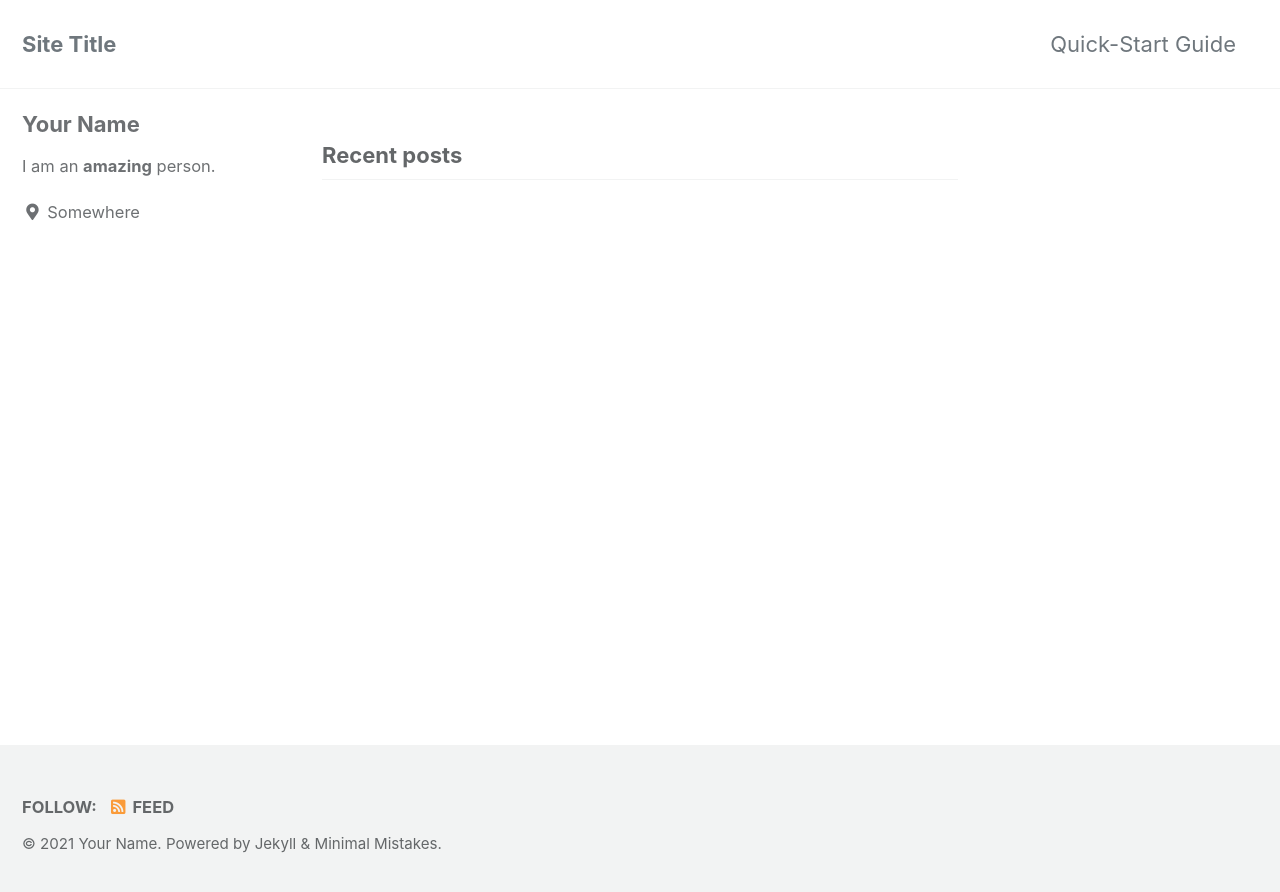
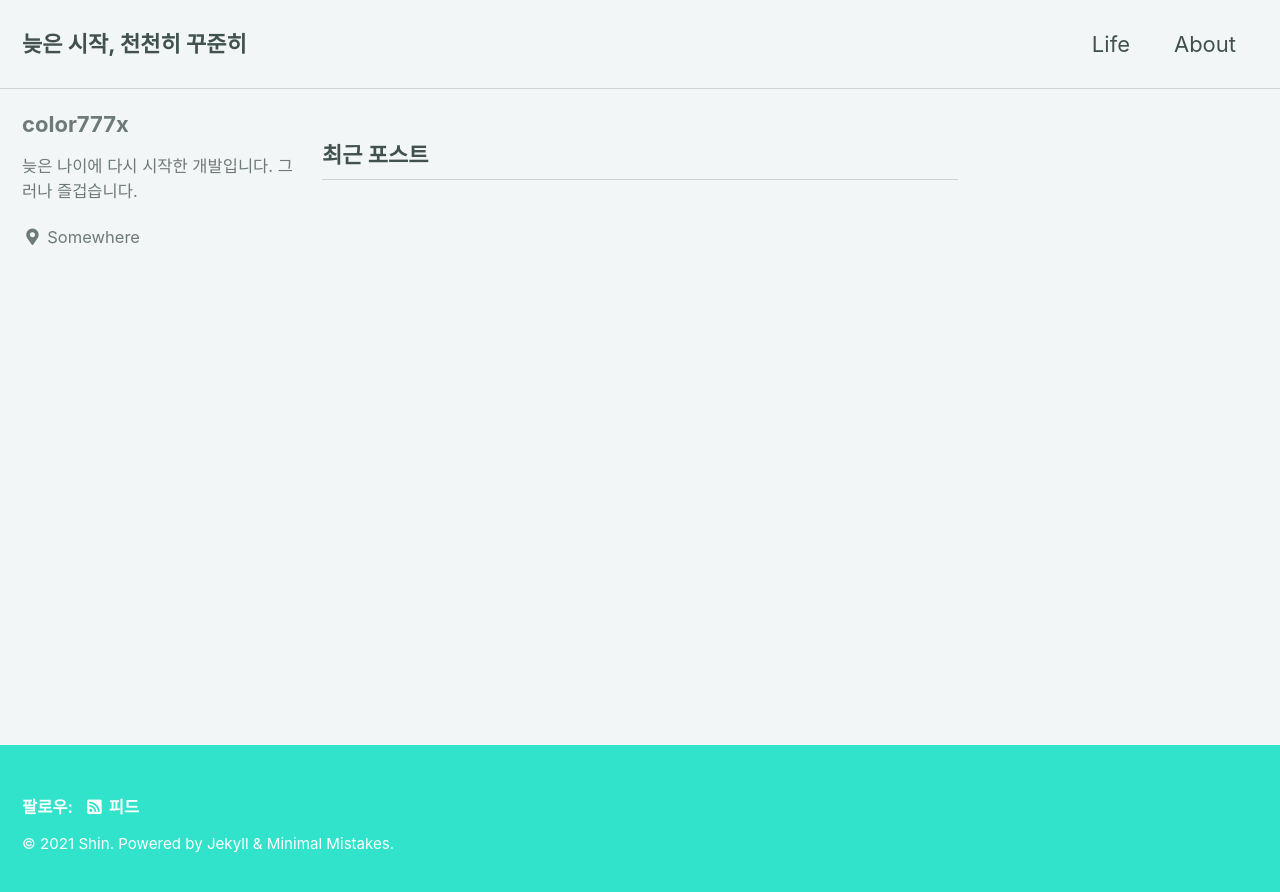
Before and after one commit to color777x/color777x.github.io, a Jekyll site: the page built from index.html, in a window 1280 px wide. Shown: the top 892 px of the page. Built offline with Jekyll 4.4.1, drawn with Linux system fonts in a browser that asks for light colours; cached includes are drawn as plain includes; the list of posts is cut into pages by our own code.

Commit message:
블로그 설명 수정

```diff
--- a/_config.yml
+++ b/_config.yml
@@ -12,16 +12,16 @@
 
 # theme                  : "minimal-mistakes-jekyll"
 # remote_theme           : "mmistakes/minimal-mistakes"
-minimal_mistakes_skin    : "default" # "air", "aqua", "contrast", "dark", "dirt", "neon", "mint", "plum", "sunrise"
+minimal_mistakes_skin    : "mint" # "air", "aqua", "contrast", "dark", "dirt", "neon", "default", "plum", "sunrise"
 
 # Site Settings
-locale                   : "en-US"
-title                    : "Site Title"
+locale                   : "ko"
+title                    : "늦은 시작, 천천히 꾸준히"
 title_separator          : "-"
 subtitle                 : # site tagline that appears below site title in masthead
-name                     : "Your Name"
-description              : "An amazing website."
-url                      : # the base hostname & protocol for your site e.g. "https://mmistakes.github.io"
+name                     : "Shin"
+description              : "늦은 나이에 다시 개발을 시작했습니다."
+url                      : "https://color777x.github.io"
 baseurl                  : # the subpath of your site, e.g. "/blog"
 repository               : # GitHub username/repo-name e.g. "mmistakes/minimal-mistakes"
 teaser                   : # path of fallback teaser image, e.g. "/assets/images/500x300.png"
@@ -94,13 +94,13 @@ analytics:
 
 # Site Author
 author:
-  name             : "Your Name"
+  name             : "color777x"
   avatar           : # path of avatar image, e.g. "/assets/images/bio-photo.jpg"
-  bio              : "I am an **amazing** person."
+  bio              : "늦은 나이에 다시 시작한 개발입니다. 그러나 즐겁습니다."
   location         : "Somewhere"
   email            :
   links:
-    - label: "Email"
+    - label: "ssam000@daum.net"
       icon: "fas fa-fw fa-envelope-square"
       # url: "mailto:your.name@email.com"
     - label: "Website"
@@ -277,6 +277,6 @@ defaults:
       layout: single
       author_profile: true
       read_time: true
-      comments: # true
+      comments: true
       share: true
       related: true
--- a/_data/navigation.yml
+++ b/_data/navigation.yml
@@ -1,9 +1,9 @@
 # main links
 main:
-  - title: "Quick-Start Guide"
-    url: https://mmistakes.github.io/minimal-mistakes/docs/quick-start-guide/
-  # - title: "About"
-  #   url: https://mmistakes.github.io/minimal-mistakes/about/
+  - title: "Life"
+    url: https://color777x.github.io/
+  - title: "About"
+    url: https://color777x.github.io/
   # - title: "Sample Posts"
   #   url: /year-archive/
   # - title: "Sample Collections"
```
